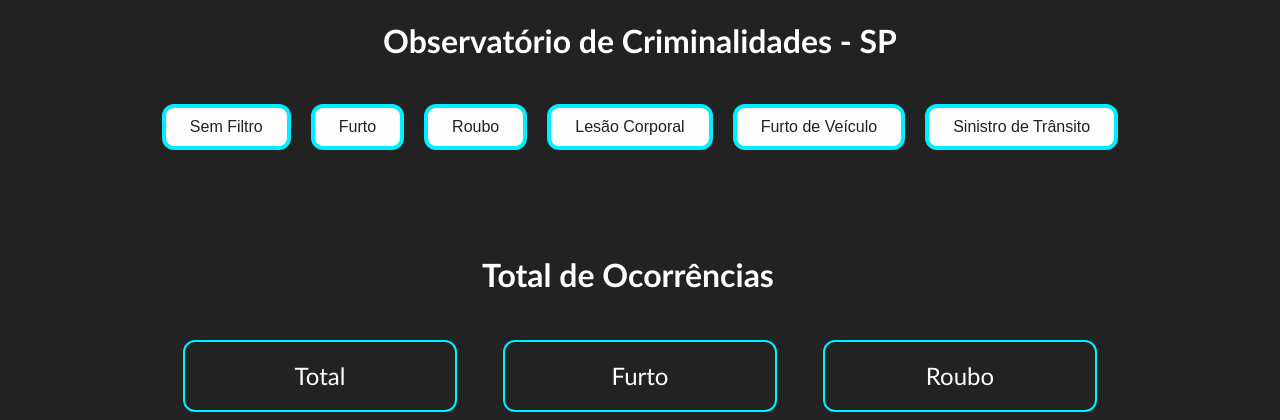
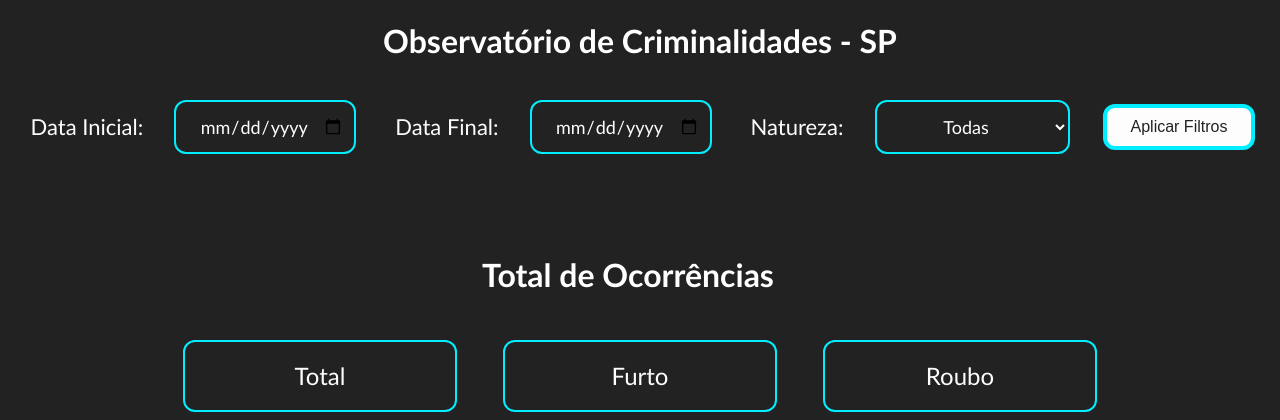
Before and after one commit to abiromania/observatorio-sp, a Django app: template django-website/dashboard/templates/dashboard/grafico.html in a window 1280 px wide. Shown: the top 420 px of the page. Run offline with Django 5.2, Linux system fonts and the light colour scheme; the template is opened without the code that fills it, so the values that code supplies are empty.

Commit message:
Consertar busca SQL e adicionar filtro por datas

```diff
--- a/django-website/dashboard/static/style.css
+++ b/django-website/dashboard/static/style.css
@@ -10,6 +10,67 @@ h1 {
     font-family: 'Calibri';
 }
 
+
+
+.filtros-container {
+    display: flex;
+    flex-wrap: wrap;
+    gap: 16px;
+    justify-content: center;
+    margin-bottom: 20px;
+    align-self: center;
+}
+
+.filtro {
+    text-align: center;
+    font-family: 'Calibri';
+    font-size: 18px;
+    margin: 0 15px;
+    background-color: #222222;
+    color: #fdfdfd;
+    padding: 10px;
+    border-radius: 12px;
+    border: 2px solid #00eeff;
+}
+
+.filtro-label {
+    font-family: 'Calibri';
+    font-size: 22px;
+    margin-left: 8px;
+    align-self: center;
+    color: #fdfdfd;
+}
+
+.botao {
+    background-color: #fdfdfd;
+    border: none;
+    color: #222222;
+    padding: 10px 24px;
+    text-align: center;
+    text-decoration: none;
+    display: inline-block;
+    font-size: 16px;
+    margin: 4px 2px;
+    cursor: pointer;
+    border-radius: 12px;
+    border: 4px solid #00eeff;
+}
+
+.botao:hover {
+    background-color: #00eeff;
+    color: #222222;
+    border: 4px solid #fdfdfd;
+    box-shadow: 0px 2px 5px #fdfdfd;
+    transition: 0.3s;
+}
+
+.graficos-container {
+    display: flex;
+    flex-wrap: wrap;
+    gap: 24px;
+    justify-content: center;
+    align-items: flex-start;
+}
 
 .indicadores-container {
     display: flex;
@@ -44,43 +105,3 @@ h1 {
     box-shadow: 0px 2px 6px #00eeff;
     transition: 0.3s;
 }
-
-.filtros-container {
-    display: flex;
-    flex-wrap: wrap;
-    gap: 16px;
-    justify-content: center;
-    margin-bottom: 20px;
-    align-self: center;
-}
-
-.botao {
-    background-color: #fdfdfd;
-    border: none;
-    color: #222222;
-    padding: 10px 24px;
-    text-align: center;
-    text-decoration: none;
-    display: inline-block;
-    font-size: 16px;
-    margin: 4px 2px;
-    cursor: pointer;
-    border-radius: 12px;
-    border: 4px solid #00eeff;
-}
-
-.botao:hover {
-    background-color: #00eeff;
-    color: #222222;
-    border: 4px solid #fdfdfd;
-    box-shadow: 0px 2px 5px #fdfdfd;
-    transition: 0.3s;
-}
-
-.graficos-container {
-    display: flex;
-    flex-wrap: wrap;
-    gap: 24px;
-    justify-content: center;
-    align-items: flex-start;
-}
--- a/django-website/dashboard/templates/dashboard/grafico.html
+++ b/django-website/dashboard/templates/dashboard/grafico.html
@@ -11,32 +11,27 @@
     <h1>Observatório de Criminalidades - SP</h1>
         </br>
 
-        <!-- Filtros -->
-        <div class="filtros-container">
-            <a href="{% url 'dashboard' %}">
-                <button class="botao">Sem Filtro</button>
-            </a>
 
-            <a href="{% url 'dashboard' %}?natureza=FURTO">
-                <button class="botao">Furto</button>
-            </a>
+        <!-- Filtros de data -->
+        <form method="get" action="{% url 'dashboard' %}" class="filtros-container">
+            <label class="filtro-label" for="data_inicial">Data Inicial:</label>
+            <input class="filtro" type="date" id="data_inicial" name="data_inicial" value="{{ data_inicial }}">
 
-            <a href="{% url 'dashboard' %}?natureza=ROUBO">
-                <button class="botao">Roubo</button>
-            </a>
+            <label class="filtro-label" for="data_final">Data Final:</label>
+            <input class="filtro" type="date" id="data_final" name="data_final" value="{{ data_final }}">
 
-            <a href="{% url 'dashboard' %}?natureza=LESAO CORPORAL DOLOSA">
-                <button class="botao">Lesão Corporal</button>
-            </a>
+            <label class="filtro-label" for="natureza">Natureza:</label>
+            <select class="filtro" id="natureza" name="natureza">
+                <option value="">Todas</option>
+                <option value="FURTO" {% if natureza_filtrada == "FURTO" %}selected{% endif %}>Furto</option>
+                <option value="ROUBO" {% if natureza_filtrada == "ROUBO" %}selected{% endif %}>Roubo</option>
+                <option value="LESAO CORPORAL DOLOSA" {% if natureza_filtrada == "LESAO CORPORAL DOLOSA" %}selected{% endif %}>Lesão Corporal</option>
+                <option value="FURTO DE VEICULO" {% if natureza_filtrada == "FURTO DE VEICULO" %}selected{% endif %}>Furto de Veículo</option>
+                <option value="LESAO CORPORAL CULPOSA POR ACIDENTE DE TRANSITO" {% if natureza_filtrada == "LESAO CORPORAL CULPOSA POR ACIDENTE DE TRANSITO" %}selected{% endif %}>Sinistro de Trânsito</option>
+            </select>
 
-            <a href="{% url 'dashboard' %}?natureza=FURTO DE VEICULO">
-                <button class="botao">Furto de Veículo</button>
-            </a>
-
-            <a href="{% url 'dashboard' %}?natureza=FURTO DE VEICULO">
-                <button class="botao">Sinistro de Trânsito</button>
-            </a>
-        </div>
+            <button type="submit" class="botao">Aplicar Filtros</button>
+        </form>
 
 
         <!-- Gráficos -->
@@ -61,7 +56,7 @@
 
 
         <!-- Indicadores -->
-    <h1>Total de Ocorrências</h1>
+    <h1 style="width: 90%">Total de Ocorrências</h1>
 
     </br></br>
 
```
Also changed, not shown: django-website/dashboard/views.py (+46 -54 lines).
